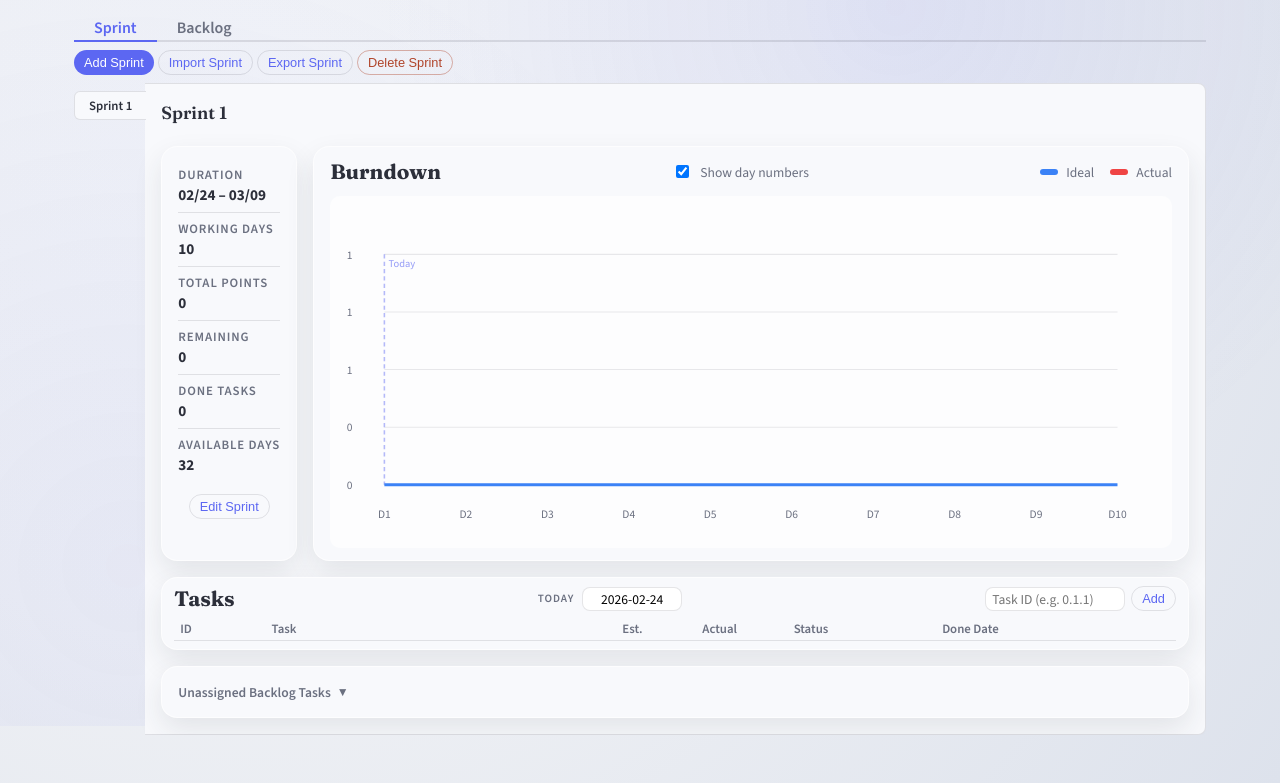
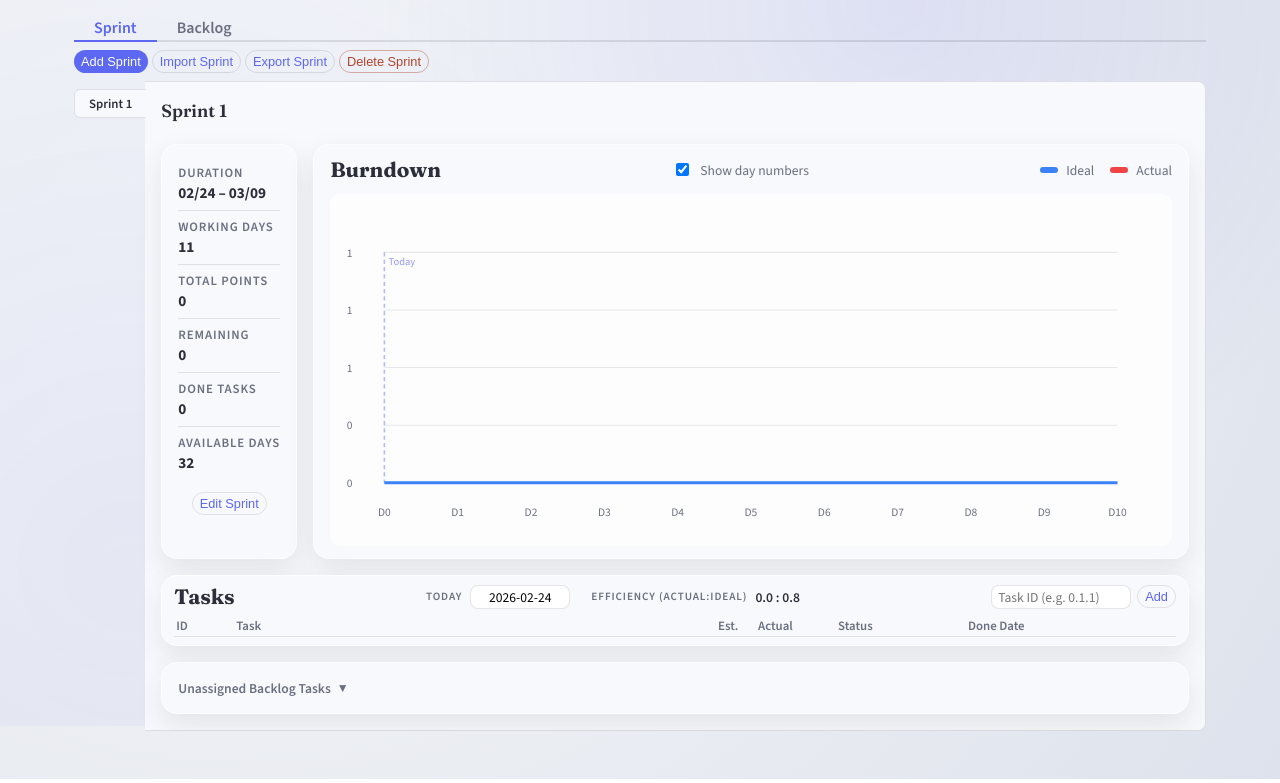
Before and after one commit to daekyuny/bdc_studio, a website: page index.html in a window 1280 px wide. Shown: the part 74-857 px from the top of the page. Drawn offline with nearby package versions, Linux system fonts and the light colour scheme.

Commit message:
Add efficiency display, extend burndown chart to D0+1 extra day
- Show Efficiency (Actual:Ideal) next to TODAY in task card header
- Chart x-axis starts at D0 instead of D1
- Burndown plot extends one extra working day past sprint end
- TODAY picker allows selecting up to the next working day after end date
- Adjust task table column widths and button padding

Co-Authored-By: Claude Opus 4.6 <noreply@anthropic.com>

```diff
--- a/app.js
+++ b/app.js
@@ -10,6 +10,7 @@
     editSprintBtn: document.getElementById("editSprintBtn"),
     summaryDuration: document.getElementById("summaryDuration"),
     sprintToday: document.getElementById("sprintToday"),
+    efficiencyDisplay: document.getElementById("efficiencyDisplay"),
     taskRows: document.getElementById("taskRows"),
     totalPoints: document.getElementById("totalPoints"),
     remainingPoints: document.getElementById("remainingPoints"),
@@ -303,7 +304,8 @@
   var updateToday = (date) => {
     const sprint = getActiveSprint();
     if (!sprint || !date) return;
-    const clamped = date < sprint.startDate ? sprint.startDate : date > sprint.endDate ? sprint.endDate : date;
+    const maxDate = sprint.endDate ? getNextWorkingDay(sprint.endDate) : sprint.endDate;
+    const clamped = date < sprint.startDate ? sprint.startDate : date > maxDate ? maxDate : date;
     sprint.today = clamped;
     save();
     onChange();
@@ -393,9 +395,11 @@
 
   // src/burndown.js
   var calculateBurndown = (sprint, today) => {
-    const dates = getWorkingDates(sprint.startDate, sprint.endDate);
+    const sprintDates = getWorkingDates(sprint.startDate, sprint.endDate);
+    const extraDay = sprint.endDate ? getNextWorkingDay(sprint.endDate) : null;
+    const dates = extraDay ? [...sprintDates, extraDay] : sprintDates;
     const totalPoints = sprint.tasks.reduce((sum, task) => sum + Number(task.estimate || 0), 0);
-    const workingDays = dates.length || 0;
+    const workingDays = sprintDates.length || 0;
     const developers = Math.max(0, Number(sprint.developers || 0));
     const efficiency = Math.min(1, Math.max(0, Number(sprint.efficiency || 0)));
     const manDays = developers * workingDays;
@@ -522,7 +526,7 @@
       label.setAttribute("x", x);
       label.setAttribute("y", height - 18);
       label.setAttribute("text-anchor", "middle");
-      label.textContent = showDays ? `D${index + 1}` : toShortDate(date);
+      label.textContent = showDays ? `D${index}` : toShortDate(date);
       labels.appendChild(label);
     });
     dom.chart.appendChild(labels);
@@ -886,6 +890,16 @@
     } else if (availableDays >= -1 && availableDays <= 1) {
       dom.availableDays.classList.add("ok");
     }
+    const developers = Math.max(0, Number(sprint.developers || 0));
+    const idealEff = Math.min(1, Math.max(0, Number(sprint.efficiency || 0)));
+    const daysElapsed = burndown.todayIndex;
+    const pointsBurned = burndown.totalPoints - lastActual;
+    let actualEff = 0;
+    if (developers > 0 && daysElapsed > 0) {
+      actualEff = pointsBurned / (developers * daysElapsed);
+    }
+    const fmt = (v) => v.toFixed(2).replace(/0$/, "");
+    dom.efficiencyDisplay.textContent = `${fmt(actualEff)} : ${fmt(idealEff)}`;
   };
   var render = () => {
     dom.tabSprint.classList.toggle("active", activeTab === "sprint");
@@ -901,10 +915,11 @@
     const sprint = getActiveSprint();
     if (!sprint) return;
     patchActiveSprint({ developers: 0, efficiency: 1 });
+    const maxToday = sprint.endDate ? getNextWorkingDay(sprint.endDate) : sprint.endDate;
     const real = todayIso();
-    const defaultToday = real >= sprint.startDate && real <= sprint.endDate ? real : real < sprint.startDate ? sprint.startDate : sprint.endDate;
+    const defaultToday = real >= sprint.startDate && real <= maxToday ? real : real < sprint.startDate ? sprint.startDate : maxToday;
     patchActiveSprint({ today: defaultToday });
-    const effectiveToday = sprint.today < sprint.startDate ? sprint.startDate : sprint.today > sprint.endDate ? sprint.endDate : sprint.today;
+    const effectiveToday = sprint.today < sprint.startDate ? sprint.startDate : sprint.today > maxToday ? maxToday : sprint.today;
     const state2 = getState();
     const sprintNumber = state2.sprints.findIndex((s) => s.id === sprint.id) + 1;
     dom.sprintTitleText.textContent = sprint.description || `Sprint ${sprintNumber}`;
@@ -913,7 +928,7 @@
       dateFormat: "Y-m-d",
       defaultDate: effectiveToday,
       minDate: sprint.startDate || null,
-      maxDate: sprint.endDate || null,
+      maxDate: maxToday || null,
       disableMobile: true,
       disable: [WEEKEND],
       onChange: ([date]) => {
--- a/index.html
+++ b/index.html
@@ -106,9 +106,16 @@
             <div class="card card-tight">
               <div class="card-header task-card-header">
                 <h2>Tasks</h2>
-                <div class="today-field">
-                  <label for="sprintToday">Today</label>
-                  <input type="text" id="sprintToday" readonly />
+                <div class="today-efficiency-group">
+                  <div class="today-field">
+                    <label for="sprintToday">Today</label>
+                    <input type="text" id="sprintToday" readonly />
+                  </div>
+                  <span class="group-separator"></span>
+                  <div class="efficiency-field">
+                    <span class="efficiency-label">Efficiency (Actual:Ideal)</span>
+                    <span class="efficiency-value" id="efficiencyDisplay">—</span>
+                  </div>
                 </div>
                 <div class="add-by-id-row">
                   <input type="text" id="addByIdInput" placeholder="Task ID (e.g. 0.1.1)" class="add-by-id-input" />
--- a/src/chart.js
+++ b/src/chart.js
@@ -121,7 +121,7 @@ export const drawChart = ({ dates, totalPoints, ideal, actual, todayIndex }) =>
     label.setAttribute("x", x);
     label.setAttribute("y", height - 18);
     label.setAttribute("text-anchor", "middle");
-    label.textContent = showDays ? `D${index + 1}` : toShortDate(date);
+    label.textContent = showDays ? `D${index}` : toShortDate(date);
     labels.appendChild(label);
   });
   dom.chart.appendChild(labels);
--- a/src/dom.js
+++ b/src/dom.js
@@ -8,6 +8,7 @@ export const dom = {
   editSprintBtn: document.getElementById("editSprintBtn"),
   summaryDuration: document.getElementById("summaryDuration"),
   sprintToday: document.getElementById("sprintToday"),
+  efficiencyDisplay: document.getElementById("efficiencyDisplay"),
   taskRows: document.getElementById("taskRows"),
   totalPoints: document.getElementById("totalPoints"),
   remainingPoints: document.getElementById("remainingPoints"),
--- a/src/state.js
+++ b/src/state.js
@@ -179,9 +179,10 @@ export const addTaskFromBacklog = (backlogTaskId) => {
 export const updateToday = (date) => {
   const sprint = getActiveSprint();
   if (!sprint || !date) return;
+  const maxDate = sprint.endDate ? getNextWorkingDay(sprint.endDate) : sprint.endDate;
   const clamped =
     date < sprint.startDate ? sprint.startDate :
-    date > sprint.endDate ? sprint.endDate : date;
+    date > maxDate ? maxDate : date;
   sprint.today = clamped;
   save();
   onChange();
--- a/styles.css
+++ b/styles.css
@@ -301,7 +301,7 @@ select:focus {
 }
 
 .btn.small {
-  padding: 4px 10px;
+  padding: 3px 7px;
   font-size: 0.8rem;
   font-weight: 500;
 }
@@ -352,7 +352,7 @@ select:focus {
 .task-table th,
 .task-table td {
   text-align: left;
-  padding: 3px 6px;
+  padding: 2px 2px;
   vertical-align: middle;
   font-size: 0.85rem;
 }
@@ -439,6 +439,37 @@ svg {
   border-radius: 8px;
   width: 100px;
   text-align: center;
+}
+
+.today-efficiency-group {
+  display: flex;
+  align-items: center;
+  gap: 10px;
+}
+
+.group-separator {
+  width: 1px;
+  height: 18px;
+  background: var(--border);
+}
+
+.efficiency-field {
+  display: flex;
+  align-items: center;
+  gap: 8px;
+}
+
+.efficiency-label {
+  font-size: 0.7rem;
+  font-weight: 600;
+  color: var(--muted);
+  text-transform: uppercase;
+  letter-spacing: 0.08em;
+}
+
+.efficiency-value {
+  font-size: 0.85rem;
+  font-weight: 600;
 }
 
 h3 {
@@ -718,15 +749,15 @@ h3 {
 
 /* --- Updated task table column widths (7-col) --- */
 .task-table .col-taskid {
-  width: 80px;
+  width: 60px;
 }
 
 .task-table .col-task {
-  width: 35%;
+  width: 60%;
 }
 
 .task-table .col-estimate {
-  width: 70px;
+  width: 40px;
 }
 
 .task-table .col-actual {
@@ -747,7 +778,7 @@ h3 {
 }
 
 .task-table .task-actual {
-  width: 70px;
+  width: 50px;
   text-align: right;
   padding: 1px 4px;
   font-size: 0.85rem;
```
Also changed, not shown: src/burndown.js (+5 -3 lines), src/render.js (+18 -5 lines).
